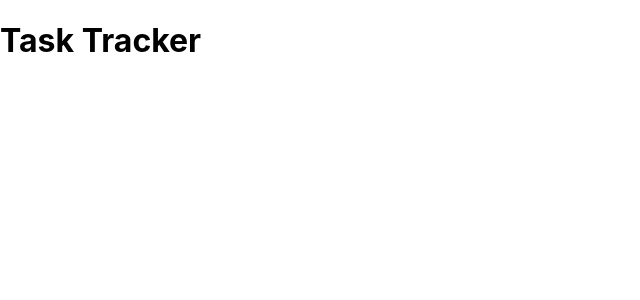
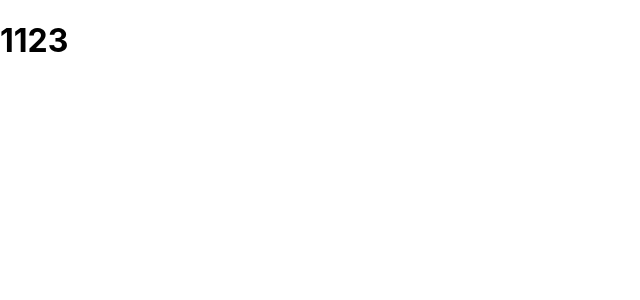
Before and after one commit to imanimen/task-tracker, a React (Create React App) app: page / in a window 1280 px wide. Shown: the top 300 px of the page, without its empty margins (0-640 px from the left). Built offline with nearby package versions, Linux system fonts and the light colour scheme.

Commit message:
ADD prop-type

```diff
--- a/src/App.js
+++ b/src/App.js
@@ -3,7 +3,7 @@ import Header from './components/Header'
 function App() {
     return (
         <div className = "container" >
-        <Header />
+            <Header title={1123} />
         </div>
     );
 }
--- a/src/components/Header.js
+++ b/src/components/Header.js
@@ -1,4 +1,6 @@
 import React from 'react'
+import PropTypes from 'prop-types'
+
 
 const Header = ({ title }) => {
 	return (
@@ -12,4 +14,8 @@ Header.defaultProps = {
     title: 'Task Tracker'
 }
 
+Header.propTypes = {
+	title: PropTypes.string
+}
+
 export default Header
```
